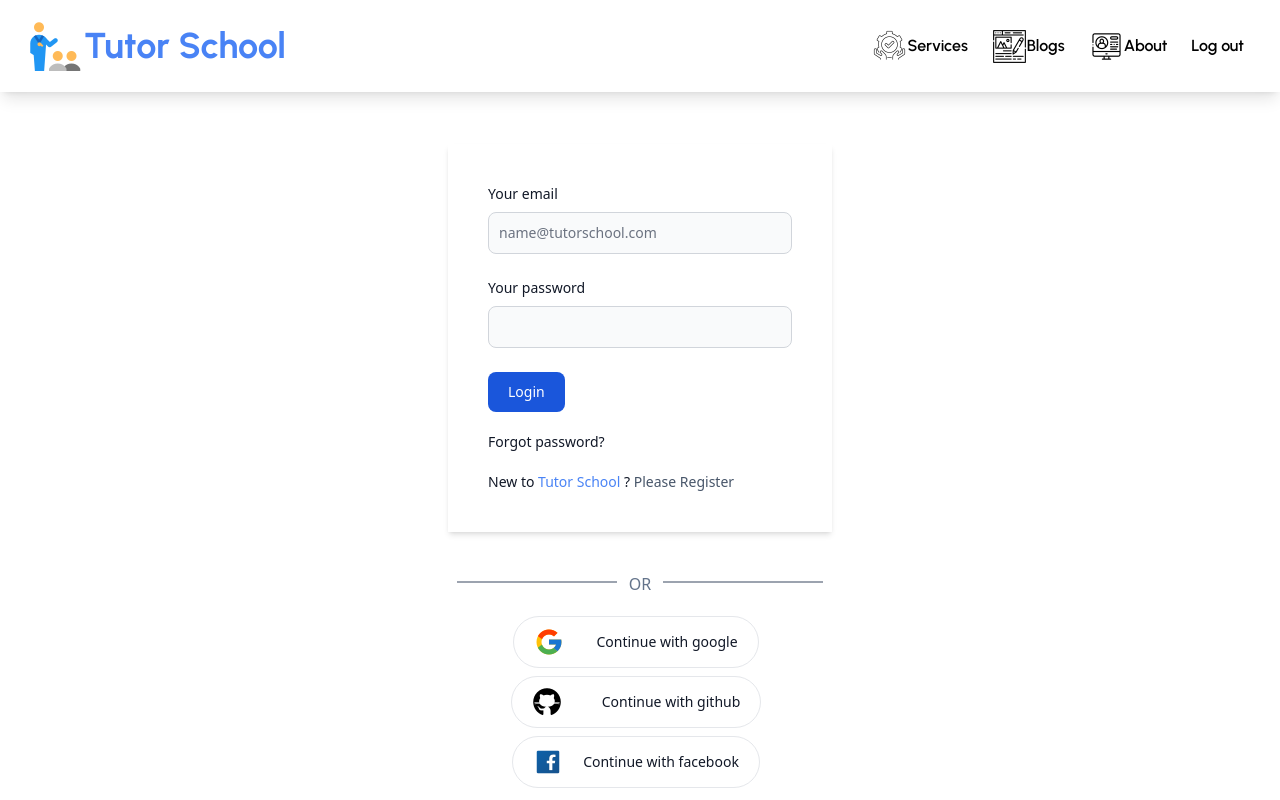
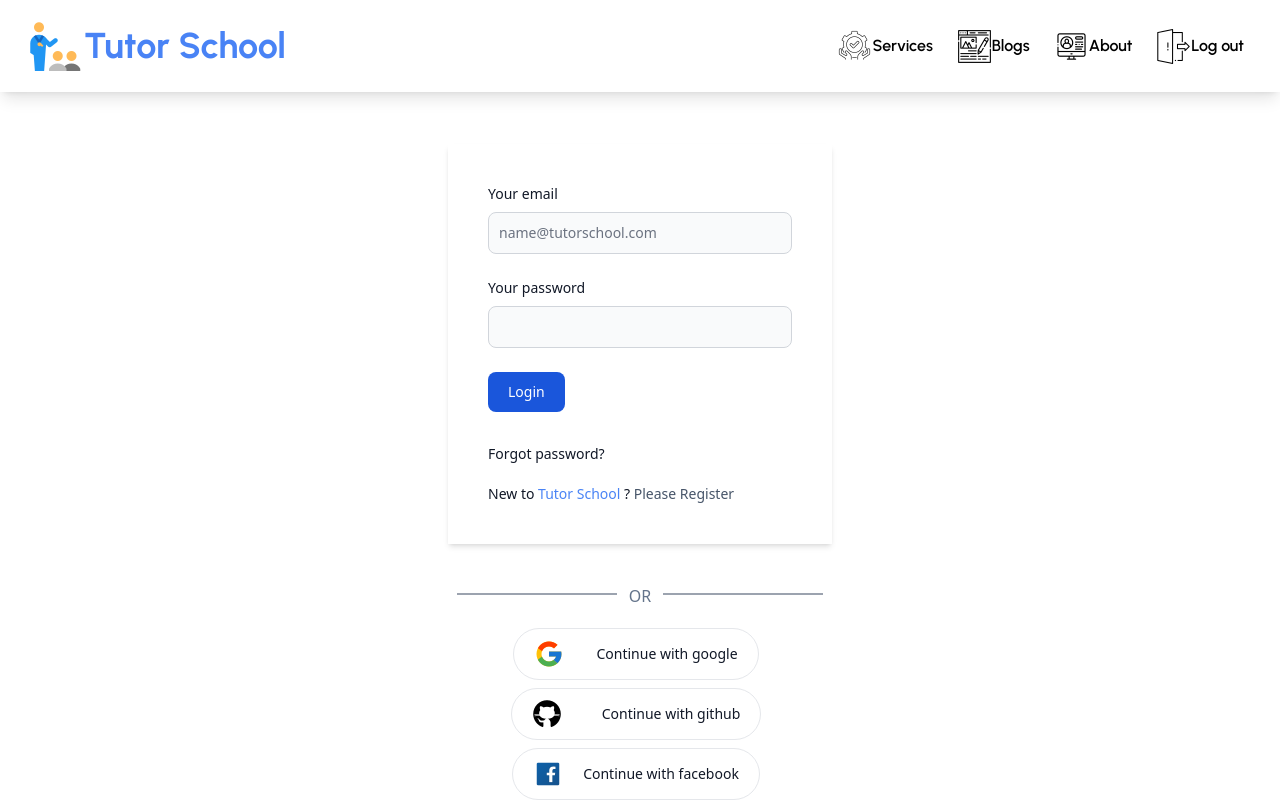
Before and after one commit to Aninditaroy/tutor-school, a React (Create React App) app: page /login in a window 1280 px wide. Shown: the top 800 px of the page. Built offline with nearby package versions, Linux system fonts and the light colour scheme; no server answers.

Commit message:
logout page implemented

```diff
--- a/src/Pages/Home/Service/Service.js
+++ b/src/Pages/Home/Service/Service.js
@@ -1,4 +1,4 @@
-import React, { useState } from 'react';
+import React  from 'react';
 import './Service.css';
 import tutor from '../../../images/home/tutor.png';
 import { Link } from 'react-router-dom';
--- a/src/Pages/Login/Login/Login.js
+++ b/src/Pages/Login/Login/Login.js
@@ -1,11 +1,10 @@
 import React, { useRef } from 'react';
-import { Link, useNavigate } from 'react-router-dom';
+import { Link, useLocation, useNavigate } from 'react-router-dom';
 import auth from '../../../firebase.init';
 import './Login.css';
 import { useSignInWithEmailAndPassword } from 'react-firebase-hooks/auth';
+import { ToastContainer, toast } from 'react-toastify';
 import SocialLoginRegister from '../SocialLoginRegister/SocialLoginRegister';
-import swal from 'sweetalert';
-import { useLocation } from 'react-router-dom';
 const Login = () => {
     const emailRef = useRef('');
     const passwordRef = useRef('');
@@ -19,38 +18,40 @@ const Login = () => {
         loading,
         error,
     ] = useSignInWithEmailAndPassword(auth);
-    if(user){
-        navigate(from ,{replace: true});
+    if (user) {
+        navigate(from, { replace: true });
     }
-    const handleLogin = event => {
+    const handleSubmit = event => {
         event.preventDefault();
         const email = emailRef.current.value;
         const password = passwordRef.current.value;
         signInWithEmailAndPassword(email, password);
     }
-    const navigateRegister = () => {
+    const navigateRegister = event => {
         navigate('/register');
     }
     return (
         <>
             <div className='flex items-center justify-center'>
-            <form onSubmit={handleLogin} className='shadow-md m-10 p-10 sm:w-96 md:w-96 lg:96 2xl:96'>
+                <div className='shadow-md m-10 p-10 sm:w-96 md:w-96 lg:96 2xl:96'>
+                    <form onSubmit={handleSubmit} className=''>
                         <div className="mb-6">
                             <label htmlFor="email" className="block mb-2 text-sm font-medium text-gray-900 ">Your email</label>
-                    <input type="email" className="bg-gray-50 border border-gray-300 text-gray-900 text-sm rounded-lg focus:ring-blue-500 focus:border-blue-500 block w-full p-2.5" placeholder="name@tutorschool.com" required=""/>
+                            <input ref={emailRef} type="email" className="bg-gray-50 border border-gray-300 text-gray-900 text-sm rounded-lg focus:ring-blue-500 focus:border-blue-500 block w-full p-2.5" placeholder="name@tutorschool.com" required />
                         </div>
                         <div className="mb-6">
                             <label htmlFor="password" className="block mb-2 text-sm font-medium text-gray-900 ">Your password</label>
-                    <input type="password" className="bg-gray-50 border border-gray-300 text-gray-900 text-sm rounded-lg focus:ring-blue-500 focus:border-blue-500 block w-full p-2.5 " required=""/>
+                            <input type="password" ref={passwordRef} className="bg-gray-50 border border-gray-300 text-gray-900 text-sm rounded-lg focus:ring-blue-500 focus:border-blue-500 block w-full p-2.5 " required />
                         </div>
-                <button className="text-white bg-blue-700 hover:bg-blue-800 focus:ring-4 focus:outline-none focus:ring-blue-300 font-medium rounded-lg text-sm w-full sm:w-auto px-5 py-2.5 text-center">Login</button>
+                        <button  type='submit' className="text-white bg-blue-700 font-medium rounded-lg text-sm px-5 py-2.5 text-center mb-3">Login</button>
+                    </form>
                     <p className="text-sm font-medium text-gray-900  hover:underline text-start login-label mr-5 my-5">
                         Forgot password?
                     </p>
                     <p className='text-sm font-medium text-gray-900 '>New to <span className='text-blue-600/80'>Tutor School</span> ? <Link to="/register" className='text-secondary pe-auto hover:underline text-slate-600/100' onClick={navigateRegister}>Please Register</Link></p>
-            </form>
                 </div>
-            <SocialLoginRegister/>
+            </div>
+            <SocialLoginRegister />
         </>
     );
 };
--- a/src/Pages/Login/Register/Register.js
+++ b/src/Pages/Login/Register/Register.js
@@ -14,13 +14,10 @@ const Register = () => {
     }
     const [
         createUserWithEmailAndPassword,
-        user,
         loading,
         error,
     ] = useCreateUserWithEmailAndPassword(auth);
-    if (user) {
-        console.log(user);
-    }
+
     const registerAlert = () => {
         return swal({
             title: "Good job!",
@@ -65,10 +62,11 @@ const Register = () => {
                             <input onClick={() => setAgree(!agree)} id="terms" aria-describedby="terms" type="checkbox" className="w-4 h-4 bg-gray-50 rounded border border-gray-300 focus:ring-3" />
                         </div>
                         <div className="ml-3 text-sm">
-                            <label htmlFor="terms" className="font-medium text-gray-900 ">I agree with the <Link to='/' className="text-blue-600 hover:underline ">terms and conditions</Link></label>
+                            <label htmlFor="terms" className="font-medium text-gray-900 ">I agree with the <span className="text-blue-600 hover:underline ">terms and conditions</span></label>
                         </div>
                     </div>
                     <input type="submit" disabled={!agree} onClick={registerAlert} className="text-white bg-blue-700 font-medium rounded-lg text-sm px-5 py-2.5 text-center mb-3 disabled:bg-blue-400 cursor-pointer disabled:cursor-not-allowed disabled:text-white" value="Register" />
+
                     <p className='text-sm font-medium text-gray-900 '>Already registered? <Link to="/login" className='text-secondary pe-auto underline text-blue-500' onClick={navigateLogin}>Please Login</Link></p>
                 </form>
             </div>
--- a/src/Pages/Login/RequireAuth/RequireAuth.js
+++ b/src/Pages/Login/RequireAuth/RequireAuth.js
@@ -1,15 +1,18 @@
 import React from 'react';
-import { useAuthState } from "react-firebase-hooks/auth";
-import { Navigate, useLocation } from "react-router-dom";
-import auth from "../../../firebase.init";
+import { useAuthState } from 'react-firebase-hooks/auth';
+import {  Navigate, useLocation } from 'react-router-dom';
+import auth from '../../../firebase.init';
 
-const RequireAuth = ({children}) => {
-    let location = useLocation();
+const RequireAuth = ({ children }) => {
+    const location = useLocation()
     const [user, loading] = useAuthState(auth);
-    if(!user){
-        return <Navigate to='/login' state={{ from: location }} replace/>
+    if (loading) {
+
     }
-    return  children;
+    if (!user) {
+        return <Navigate to="/login" state={{ from: location }} replace />
+    }
+    return children;
 };
 
 export default RequireAuth;
--- a/src/Pages/Shared/Header/Header.js
+++ b/src/Pages/Shared/Header/Header.js
@@ -5,6 +5,7 @@ import services from '../../../images/header/services.png';
 import blogs from '../../../images/header/blogs.png';
 import about from '../../../images/header/about.png';
 import login from '../../../images/header/login.png';
+import logout from '../../../images/header/logout.png';
 import logo from '../../../images/home/logo.png';
 import './Header.css';
 import { useAuthState } from 'react-firebase-hooks/auth';
@@ -13,7 +14,7 @@ import { signOut } from 'firebase/auth';
 const Header = () => {
     const [navbarOpen, setNavbarOpen] = useState(false);
     const [user] = useAuthState(auth);
-    const handleSignOut = () =>{
+    const handleSignOut = () => {
         signOut(auth);
     }
     return (
@@ -24,7 +25,7 @@ const Header = () => {
                         <span
                             className="flex items-center font-bold leading-relaxed inline-block mr-4 py-1 whitespace-nowrap text-4xl text-blue-600/80"
                         >
-                            <img src={logo} className="" alt="logo"/>
+                            <img src={logo} className="" alt="logo" />
                             <Link to="/">Tutor School</Link>
                         </span>
                         <button
@@ -68,11 +69,13 @@ const Header = () => {
                             </Link>
                             {
                                 user ?
-                                <button onClick={handleSignOut} className="nav-item px-3 py-2 flex items-center hover:opacity-50 font-semibold">Log out</button>
+                                    <button onClick={handleSignOut} className="nav-item px-3 py-2 flex items-center hover:opacity-50 font-semibold">
+                                        <img src={logout} alt="" />
+                                        Log out</button>
                                     :
                                     <Link
                                         className="nav-item px-3 py-2 flex items-center hover:opacity-50 font-semibold"
-                                    as={Link} to="/login">
+                                        as={Link} to="login">
                                         <img src={login} alt="" />
                                         Login
                                     </Link>
```
Also changed, not shown: src/images/header/logout.png (added). Lines whose indentation alone changed are shown as unchanged.
